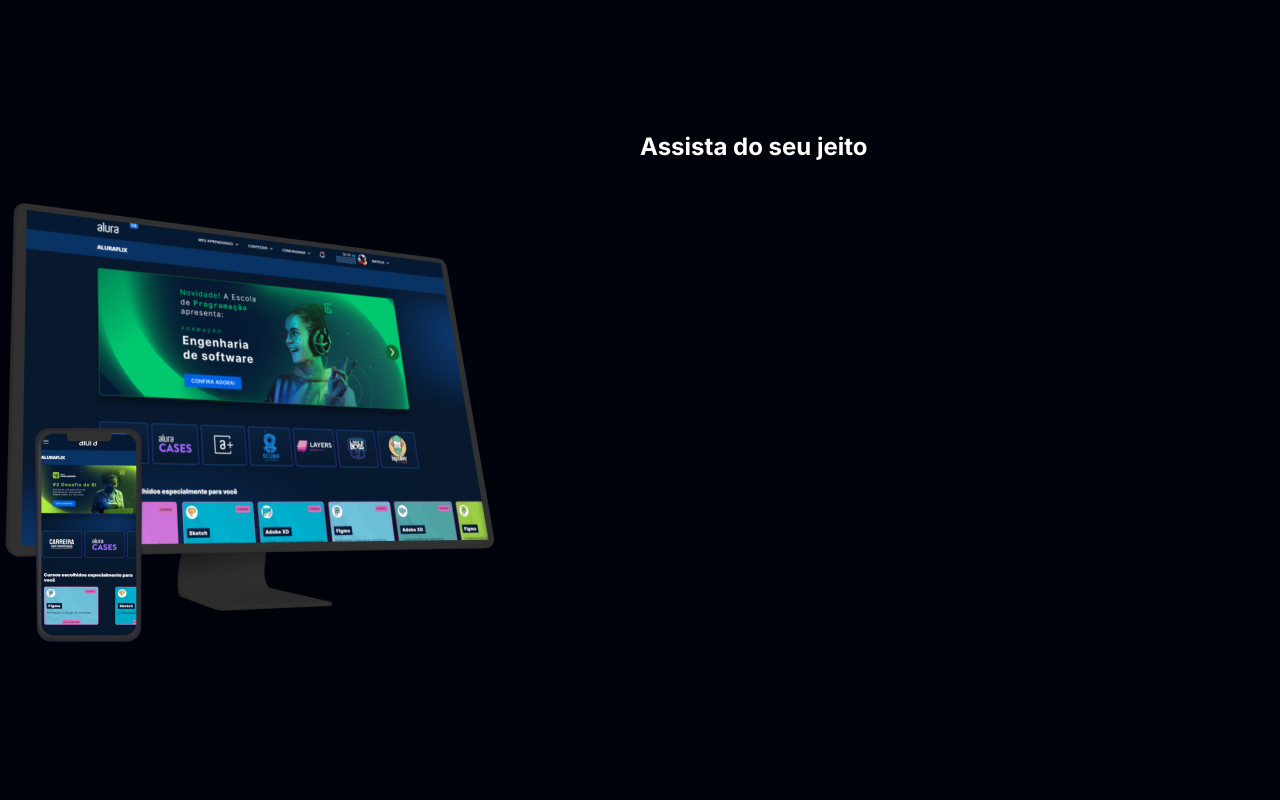
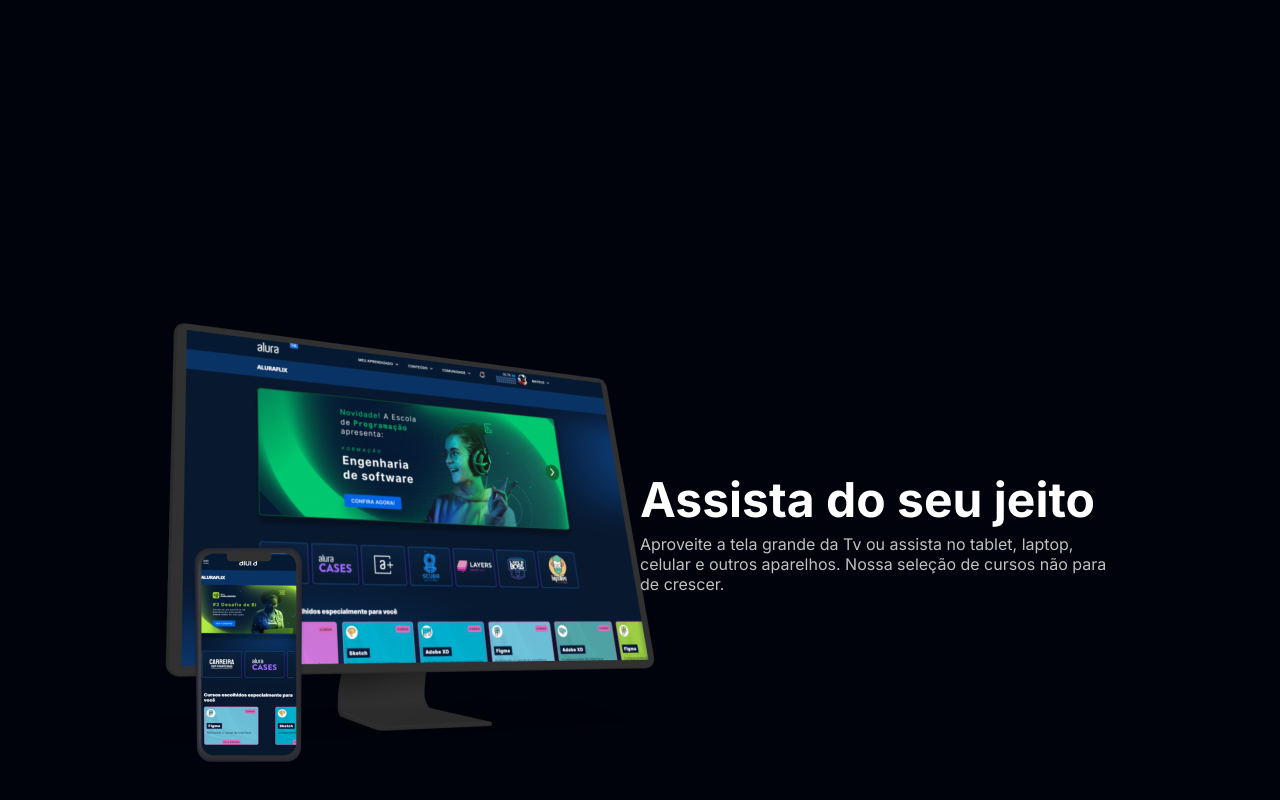
Before and after one commit to taisouzaa/projeto-2-novo, a plain HTML site: page index.html in a window 1280 px wide. Shown: the part 668-1468 px from the top of the page. Drawn offline with Linux system fonts and the light colour scheme; files whose address does not match are found by name.

Commit message:
Add files via upload

```diff
--- a/index.html
+++ b/index.html
@@ -25,6 +25,7 @@
         <img src="Plataformas.png" alt="um monitor e um celular com o alura plus aberto" class="seucundario__imagem">
         <div class="container__descricao">
             <h2 class="descricao__titulo">Assista do seu jeito</h2>
+            <p class="descricao__texto">Aproveite a tela grande da Tv ou assista no tablet, laptop, celular e outros aparelhos. Nossa seleção de cursos não para de crescer.</p>
         </div>
     </section>
 </body>
--- a/styles.css
+++ b/styles.css
@@ -65,3 +65,23 @@ body {
 .container__caixa{
     margin: 0 6em;
 }
+
+.secundario__imagem{
+    width: 80%;
+}
+
+.secundario{
+    align-items: center;
+    margin: 0 10em;
+}
+
+.descricao__titulo{
+    font-weight: 700;
+    font-size: 48px;
+    color: var(--branco-principal);
+    margin-bottom: 0.1em;
+}
+
+.descricao__texto{
+    color: var(--cinza-secundario);
+}
```
